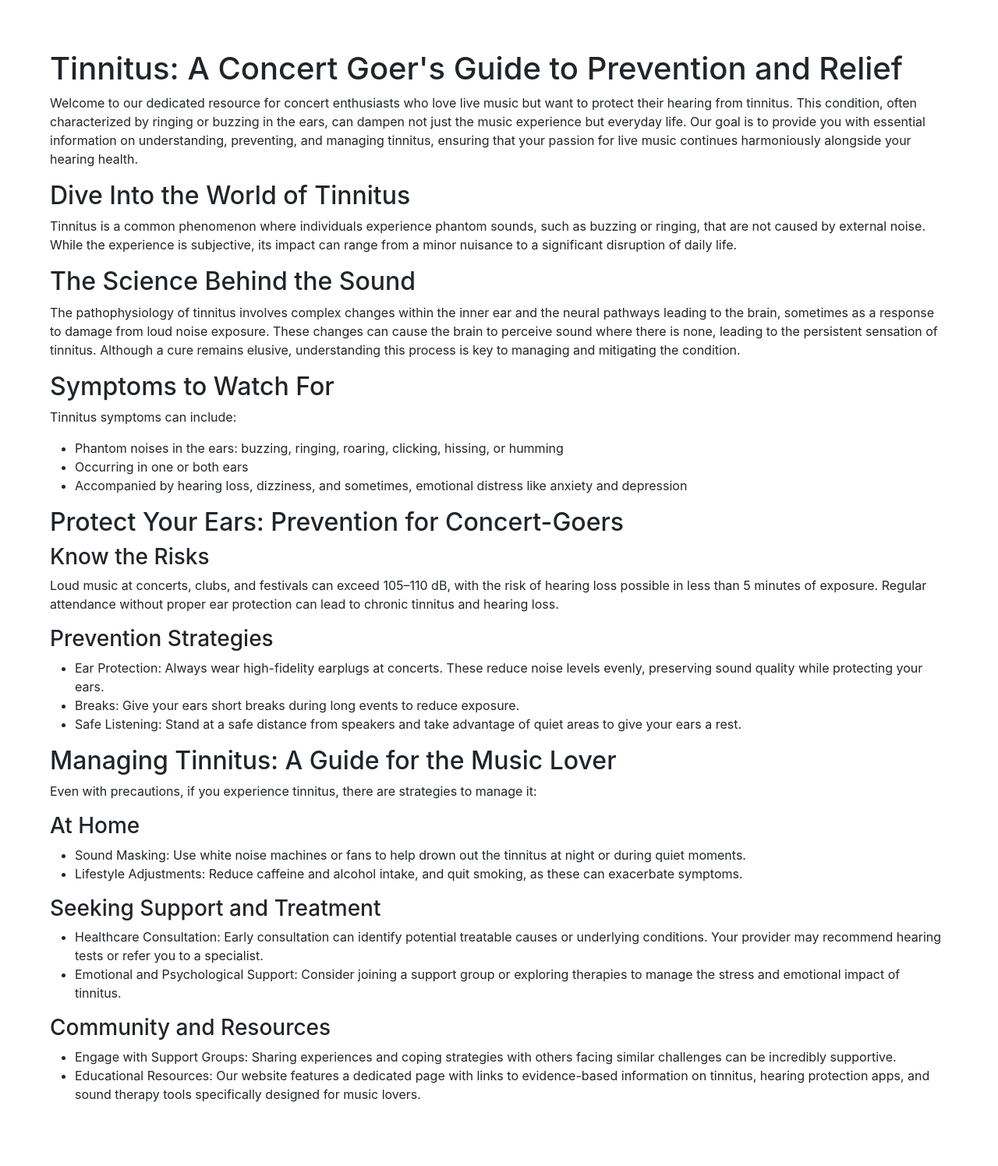
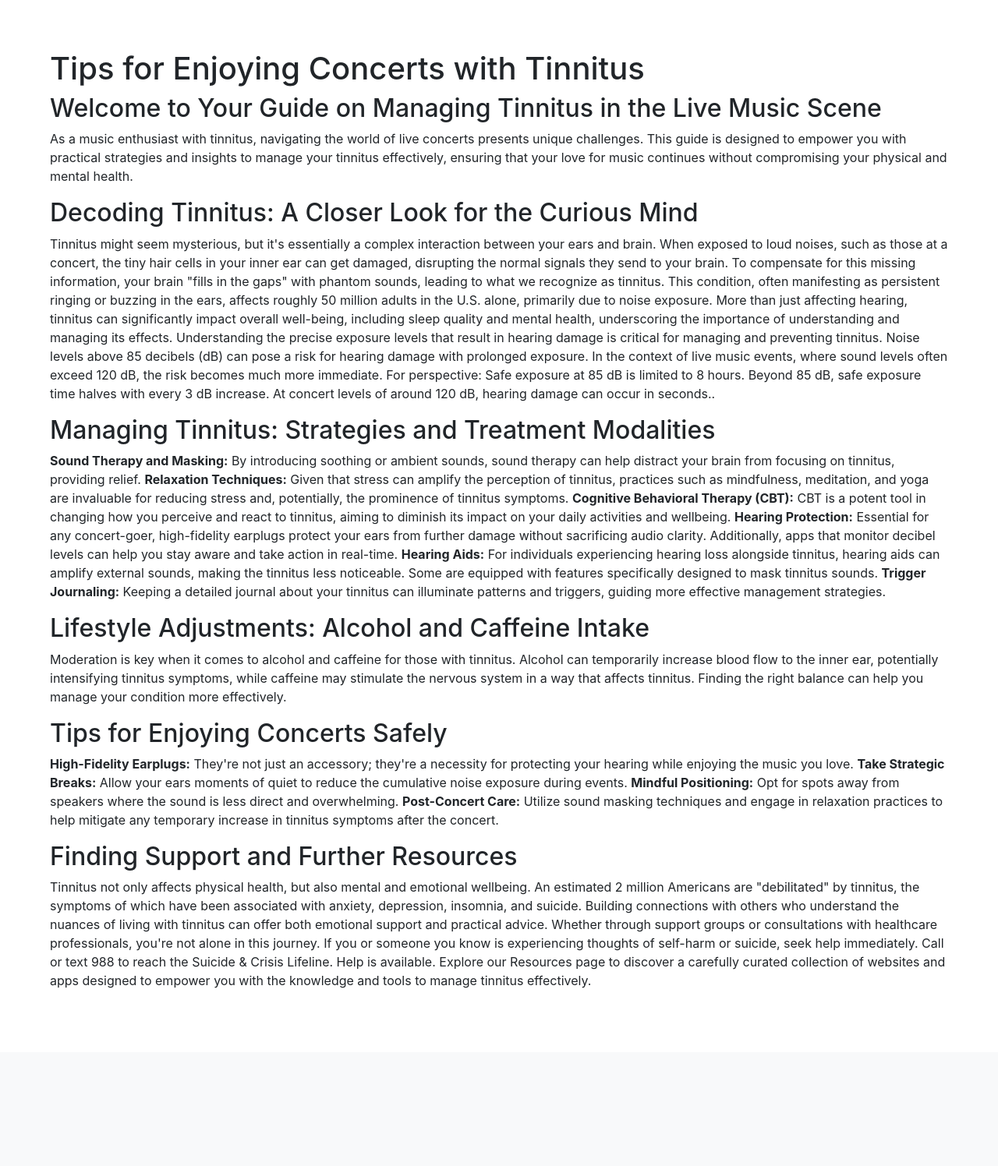
Before and after one commit to Jehaleyii/tinnitus, a Flask app: page /about in a window 1280 px wide. Shown: the part 66-1562 px from the top of the page at 78% size. After the commit the page ends 1334 px from the top, so only its background shows below. Run offline with Flask 3, Linux system fonts and the light colour scheme; some libraries are stand-ins or nearby versions.

Commit message:
Update about.html

```diff
--- a/api/templates/about.html
+++ b/api/templates/about.html
@@ -51,78 +51,41 @@
 <div clas="container" style="padding: 5%">
 
 
-    <h1>Tinnitus: A Concert Goer's Guide to Prevention and Relief</h1>
-<p>Welcome to our dedicated resource for concert enthusiasts who love live music but want to protect their hearing from tinnitus. This condition, often characterized by ringing or buzzing in the ears, can dampen not just the music experience but everyday life. Our goal is to provide you with essential information on understanding, preventing, and managing tinnitus, ensuring that your passion for live music continues harmoniously alongside your hearing health.
+    <h1>Tips for Enjoying Concerts with Tinnitus</h1>
+    <h2>Welcome to Your Guide on Managing Tinnitus in the Live Music Scene</h2>
+<p>As a music enthusiast with tinnitus, navigating the world of live concerts presents unique challenges. This guide is designed to empower you with practical strategies and insights to manage your tinnitus effectively, ensuring that your love for music continues without compromising your physical and mental health.</p>
+    <h2>Decoding Tinnitus: A Closer Look for the Curious Mind</h2>
+<p>Tinnitus might seem mysterious, but it's essentially a complex interaction between your ears and brain. When exposed to loud noises, such as those at a concert, the tiny hair cells in your inner ear can get damaged, disrupting the normal signals they send to your brain. To compensate for this missing information, your brain "fills in the gaps" with phantom sounds, leading to what we recognize as tinnitus. This condition, often manifesting as persistent ringing or buzzing in the ears, affects roughly 50 million adults in the U.S. alone, primarily due to noise exposure. More than just affecting hearing, tinnitus can significantly impact overall well-being, including sleep quality and mental health, underscoring the importance of understanding and managing its effects.
+Understanding the precise exposure levels that result in hearing damage is critical for managing and preventing tinnitus. Noise levels above 85 decibels (dB) can pose a risk for hearing damage with prolonged exposure. In the context of live music events, where sound levels often exceed 120 dB, the risk becomes much more immediate. For perspective:
+Safe exposure at 85 dB is limited to 8 hours.
+Beyond 85 dB, safe exposure time halves with every 3 dB increase.
+At concert levels of around 120 dB, hearing damage can occur in seconds..
 </p>
-    <h2>Dive Into the World of Tinnitus</h2>
-<p>Tinnitus is a common phenomenon where individuals experience phantom sounds, such as buzzing or ringing, that are not caused by external noise. While the experience is subjective, its impact can range from a minor nuisance to a significant disruption of daily life.
+    <h2>Managing Tinnitus: Strategies and Treatment Modalities</h2>
+    <p><strong>Sound Therapy and Masking:</strong> By introducing soothing or ambient sounds, sound therapy can help distract your brain from focusing on tinnitus, providing relief.
+<strong>Relaxation Techniques:</strong> Given that stress can amplify the perception of tinnitus, practices such as mindfulness, meditation, and yoga are invaluable for reducing stress and, potentially, the prominence of tinnitus symptoms.
+<strong>Cognitive Behavioral Therapy (CBT):</strong> CBT is a potent tool in changing how you perceive and react to tinnitus, aiming to diminish its impact on your daily activities and wellbeing.
+<strong>Hearing Protection:</strong> Essential for any concert-goer, high-fidelity earplugs protect your ears from further damage without sacrificing audio clarity. Additionally, apps that monitor decibel levels can help you stay aware and take action in real-time.
+<strong>Hearing Aids:</strong> For individuals experiencing hearing loss alongside tinnitus, hearing aids can amplify external sounds, making the tinnitus less noticeable. Some are equipped with features specifically designed to mask tinnitus sounds.
+<strong>Trigger Journaling:</strong> Keeping a detailed journal about your tinnitus can illuminate patterns and triggers, guiding more effective management strategies.
 </p>
-    <h2>The Science Behind the Sound</h2>
-    <p>The pathophysiology of tinnitus involves complex changes within the inner ear and the neural pathways leading to the brain, sometimes as a response to damage from loud noise exposure. These changes can cause the brain to perceive sound where there is none, leading to the persistent sensation of tinnitus. Although a cure remains elusive, understanding this process is key to managing and mitigating the condition.
-</p>
-    <h2>Symptoms to Watch For</h2>
-    <p>Tinnitus symptoms can include:</p>
-    <ul>
-        <li>Phantom noises in the ears: buzzing, ringing, roaring, clicking, hissing, or humming
-</li>
-        <li>Occurring in one or both ears</li>
-    <li>Accompanied by hearing loss, dizziness, and sometimes, emotional distress like anxiety and depression
-</li>
-    </ul>
+    <h2>Lifestyle Adjustments: Alcohol and Caffeine Intake</h2>
+    <p>Moderation is key when it comes to alcohol and caffeine for those with tinnitus. Alcohol can temporarily increase blood flow to the inner ear, potentially intensifying tinnitus symptoms, while caffeine may stimulate the nervous system in a way that affects tinnitus. Finding the right balance can help you manage your condition more effectively.</p>
 
-
-<h2>Protect Your Ears: Prevention for Concert-Goers
+    <h2>Tips for Enjoying Concerts Safely
 </h2>
-    <h3>
-Know the Risks
-    </h3>
 <p>
-    Loud music at concerts, clubs, and festivals can exceed 105–110 dB, with the risk of hearing loss possible in less than 5 minutes of exposure. Regular attendance without proper ear protection can lead to chronic tinnitus and hearing loss.
-
+    <strong>High-Fidelity Earplugs:</strong> They're not just an accessory; they're a necessity for protecting your hearing while enjoying the music you love.
+<strong>Take Strategic Breaks:</strong> Allow your ears moments of quiet to reduce the cumulative noise exposure during events.
+<strong>Mindful Positioning:</strong> Opt for spots away from speakers where the sound is less direct and overwhelming.
+<strong>Post-Concert Care:</strong> Utilize sound masking techniques and engage in relaxation practices to help mitigate any temporary increase in tinnitus symptoms after the concert.
 </p>
 
-    <h3>Prevention Strategies</h3>
-    <ul>
-        <li>Ear Protection: Always wear high-fidelity earplugs at concerts. These reduce noise levels evenly, preserving sound quality while protecting your ears.
-
-        </li>
-        <li>Breaks: Give your ears short breaks during long events to reduce exposure.
-
-        </li>
-<li>Safe Listening: Stand at a safe distance from speakers and take advantage of quiet areas to give your ears a rest.
-
-        </li>
-    </ul>
-
-    <h2>Managing Tinnitus: A Guide for the Music Lover
-
-    </h2>
-    <p>Even with precautions, if you experience tinnitus, there are strategies to manage it:
+    <h2>Finding Support and Further Resources</h2>
+<p>Tinnitus not only affects physical health, but also mental and emotional wellbeing. An estimated 2 million Americans are "debilitated" by tinnitus, the symptoms of which have been associated with anxiety, depression, insomnia, and suicide. Building connections with others who understand the nuances of living with tinnitus can offer both emotional support and practical advice. Whether through support groups or consultations with healthcare professionals, you're not alone in this journey.
+If you or someone you know is experiencing thoughts of self-harm or suicide, seek help immediately. Call or text 988 to reach the Suicide & Crisis Lifeline. Help is available.
+Explore our Resources page to discover a carefully curated collection of websites and apps designed to empower you with the knowledge and tools to manage tinnitus effectively.
 </p>
-<h3>At Home</h3>
-    <ul>
-        <li>Sound Masking: Use white noise machines or fans to help drown out the tinnitus at night or during quiet moments.
-</li>
-        <li>Lifestyle Adjustments: Reduce caffeine and alcohol intake, and quit smoking, as these can exacerbate symptoms.
-</li>
-    </ul>
-
-    <h3>Seeking Support and Treatment
-</h3>
-    <ul>
-<li>Healthcare Consultation: Early consultation can identify potential treatable causes or underlying conditions. Your provider may recommend hearing tests or refer you to a specialist.
-</li>
-        <li>Emotional and Psychological Support: Consider joining a support group or exploring therapies to manage the stress and emotional impact of tinnitus.
-        </li>
-    </ul>
-        <h3>Community and Resources</h3>
-
-<ul>
-    <li>Engage with Support Groups: Sharing experiences and coping strategies with others facing similar challenges can be incredibly supportive.
-</li>
-    <li>Educational Resources: Our website features a dedicated page with links to evidence-based information on tinnitus, hearing protection apps, and sound therapy tools specifically designed for music lovers.
-</li>
-</ul>
 
 
 
```
